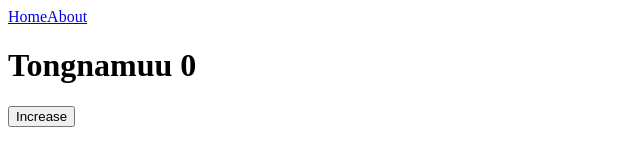
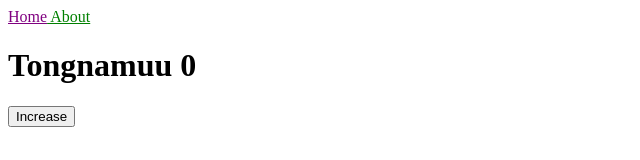
Before and after one commit to tongnamuu/nextjs-tongnamuu, a Next.js app: page / in a window 1280 px wide. Shown: the top 160 px of the page, without its empty margins (0-640 px from the left). Built offline with nearby package versions, Linux system fonts and the light colour scheme.

Commit message:
feat: styling

```diff
--- a/components/NavBar.js
+++ b/components/NavBar.js
@@ -1,12 +1,15 @@
 import Link from "next/link"
+import { useRouter } from "next/router"
 
 export default function NavBar() {
+    const router = useRouter()
+
     return <nav>
         <Link href="/">
-        <a>Home</a>
+            <a style={{ color: router.pathname === "/" ? "purple": "green" }}>Home</a>
         </Link>
         <Link href="/about">
-        <a>About</a>
+            <a style={{ color: router.pathname === "/about" ? "purple" : "green" }}> About</a>
         </Link>
     </nav>
 }
```
